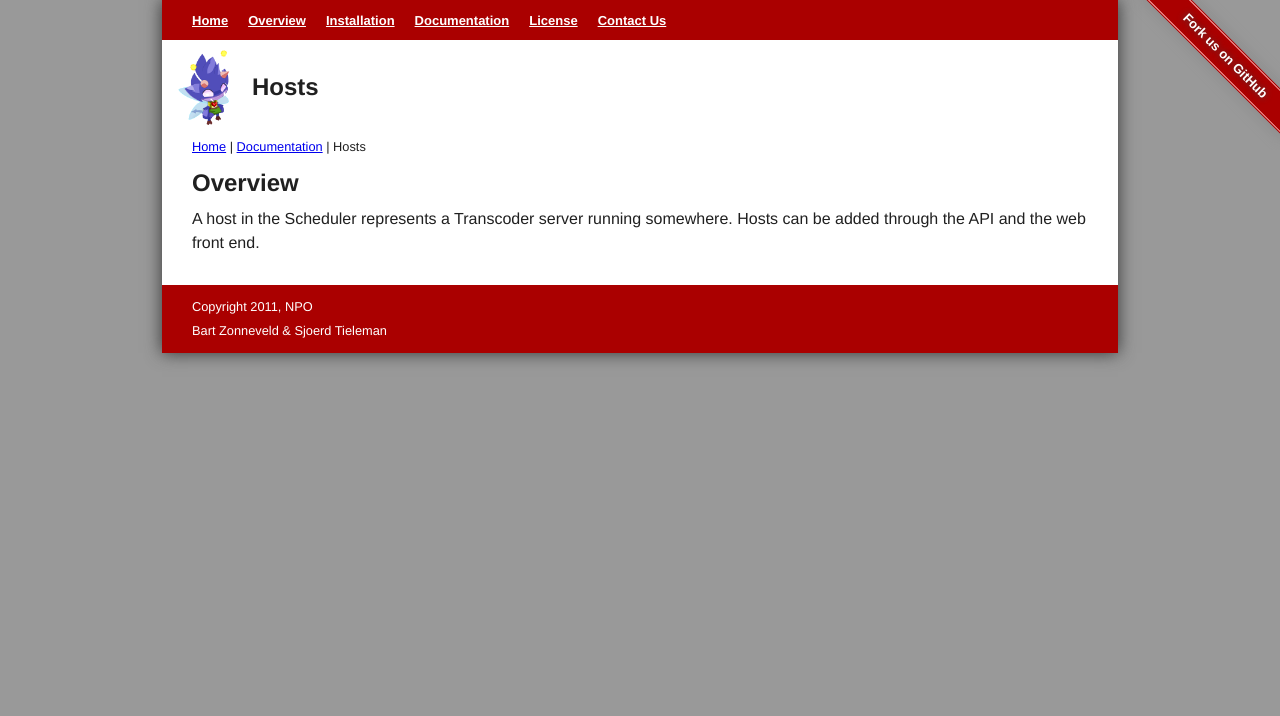
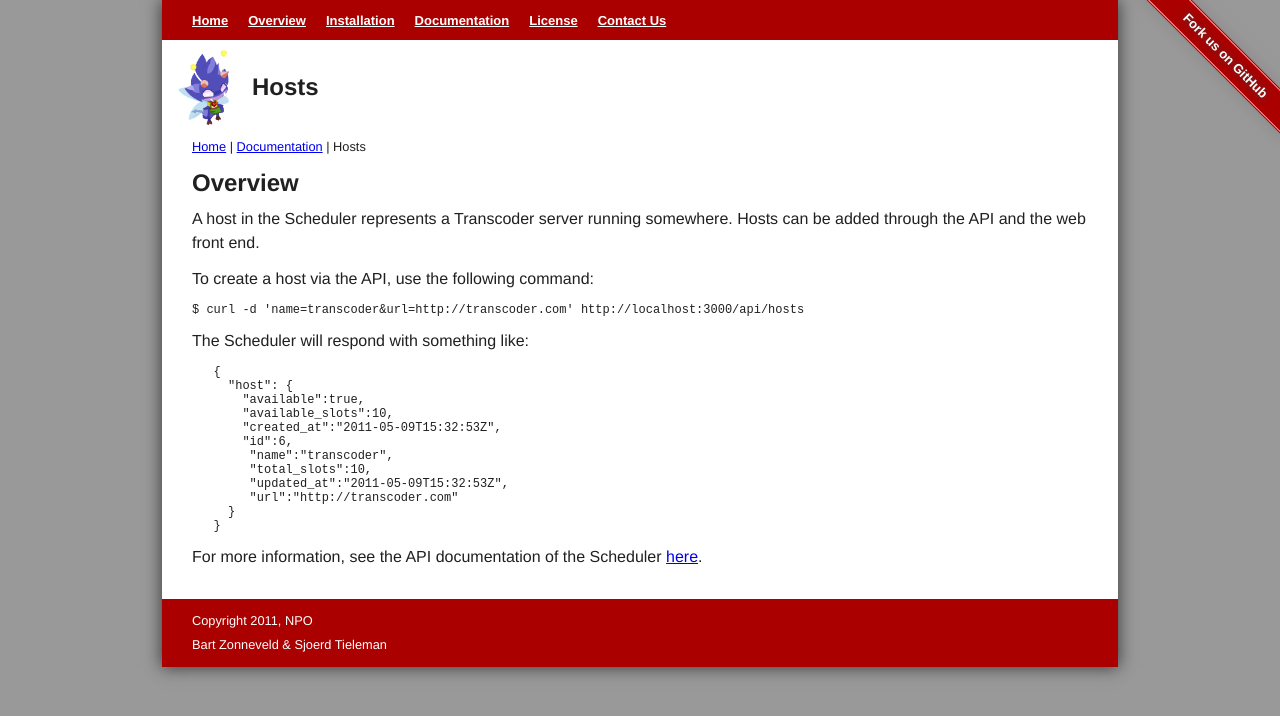
Before and after one commit to madebyhiro/codem, a Jekyll site: the page built from documentation/hosts.html, in a window 1280 px wide. Shown: the top 716 px of the page. Built offline with Jekyll 4.4.1, drawn with Linux system fonts in a browser that asks for light colours.

Commit message:
Added hosts documentation

```diff
--- a/documentation/hosts.html
+++ b/documentation/hosts.html
@@ -10,3 +10,29 @@ layout: default
 <p>
 	A host in the Scheduler represents a Transcoder server running somewhere. Hosts can be added through the API and the web front end.
 </p>
+<p>
+  To create a host via the API, use the following command:
+</p>
+{% highlight bash %}
+$ curl -d 'name=transcoder&url=http://transcoder.com' http://localhost:3000/api/hosts
+{% endhighlight %}
+<p>
+  The Scheduler will respond with something like:
+</p>
+{% highlight bash %}
+   {
+     "host": {
+       "available":true,
+       "available_slots":10,
+       "created_at":"2011-05-09T15:32:53Z",
+       "id":6,
+        "name":"transcoder",
+        "total_slots":10,
+        "updated_at":"2011-05-09T15:32:53Z",
+        "url":"http://transcoder.com"
+     }
+   }
+{% endhighlight %}
+<p>
+  For more information, see the API documentation of the Scheduler <a href="http://rubydoc.info/github/NPO/codem-schedule/master/frames" rel="external">here</a>.
+</p>
```
